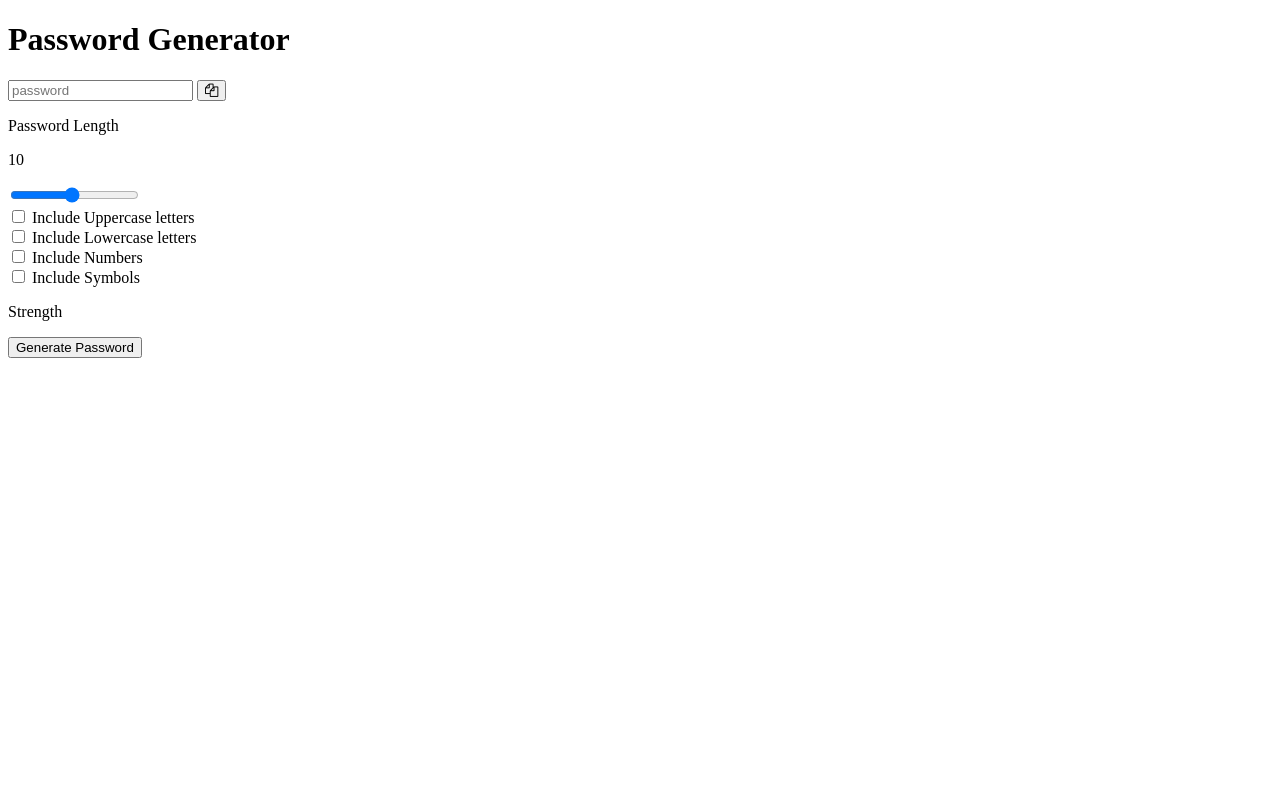
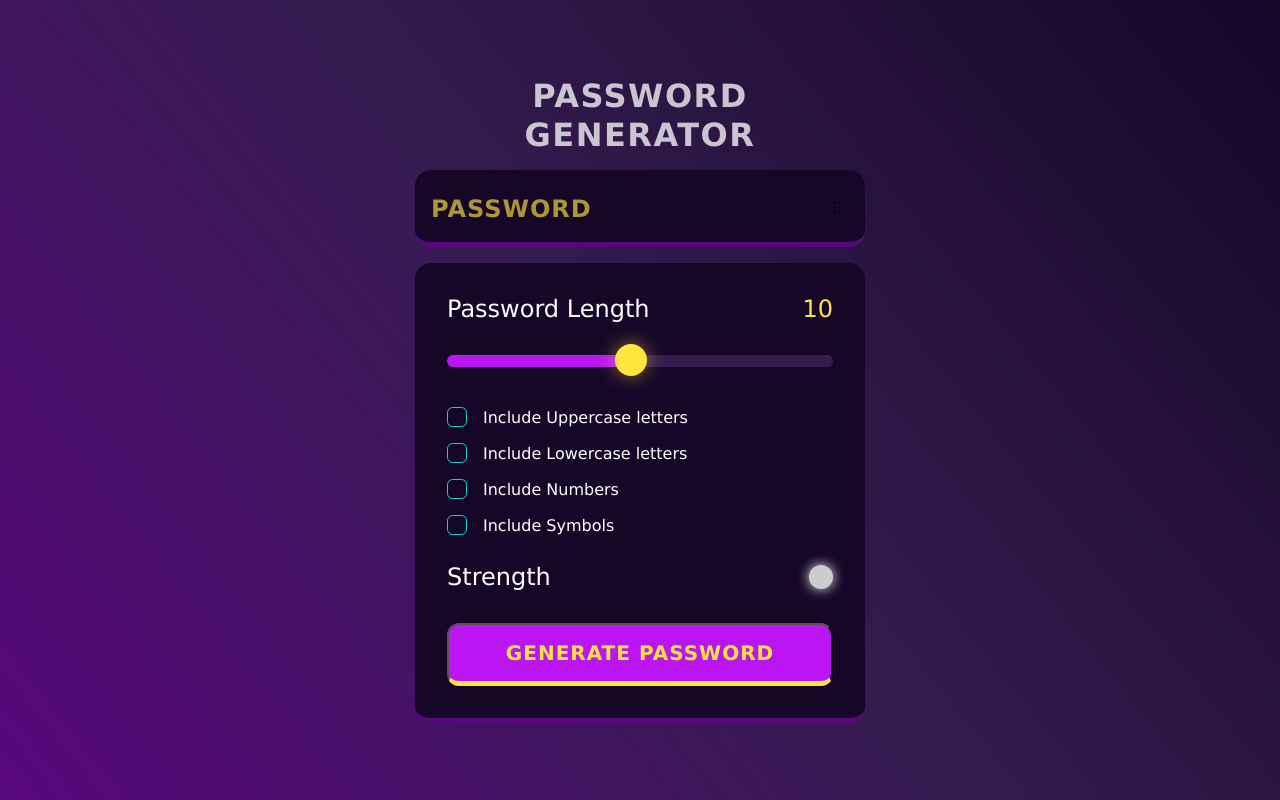
Before and after one commit to ShubhamKas245/password-generator, a plain HTML site: page index.html in a window 1280 px wide. Drawn offline with Linux system fonts and the light colour scheme.

Commit message:
Project Completed

```diff
--- a/index.html
+++ b/index.html
@@ -4,7 +4,11 @@
     <meta charset="UTF-8">
     <meta http-equiv="X-UA-Compatible" content="IE=edge">
     <meta name="viewport" content="width=device-width, initial-scale=1.0">
+    <link rel="preconnect" href="https://fonts.googleapis.com">
+<link rel="preconnect" href="https://fonts.gstatic.com" crossorigin>
+<link href="https://fonts.googleapis.com/css2?family=League+Spartan:wght@100;200;300;400;600&display=swap" rel="stylesheet">
     <link rel="stylesheet" href="https://cdnjs.cloudflare.com/ajax/libs/font-awesome/4.7.0/css/font-awesome.min.css">
+    <link rel="stylesheet" href="style.css">
     <title>Password Generator</title>
 </head>
 <body>
@@ -12,9 +16,9 @@
         <h1>Password Generator</h1>
         <div class="display-container">
          <input readonly class="display" placeholder="password" data-passwordDisplay>
-         <button class="data-copy">
-            <span data-copyMsg></span>
-            <i class="fa fa-copy"></i>
+         <button  data-copy class="copyButton">
+            <span class="tooltip" data-copyMsg></span>
+            <i class="fa fa-copy" ></i>
         </button>
         </div>
         <div class="input-container">
@@ -27,19 +31,19 @@
                 <input type="range" min="1" max="20" class="slider" step="1" data-lengthSlider >
 
                 <!--Checkbox-->
-                <div>
+                <div class="check">
                     <input type="checkbox"  id="uppercase">
                     <label for="uppercase">Include Uppercase letters</label>
                 </div>
-                 <div>
+                 <div class="check">
                     <input type="checkbox"  id="lowercase">
                     <label for="lowercase">Include Lowercase letters</label>
                 </div>
-                 <div>
-                    <input type="checkbox"  id="uppercase">
+                 <div class="check">
+                    <input type="checkbox"  id="numbers">
                     <label for="numbers">Include Numbers</label>
                 </div>
-                 <div>
+                 <div class="check">
                     <input type="checkbox"  id="symbols">
                     <label for="symbols">Include Symbols</label>
                 </div>
@@ -47,7 +51,7 @@
                 <!--Strength Action-->
                 <div class="strength-container">
                     <p>Strength</p>
-                    <div data-indicator></div>
+                    <div class="indicator" data-indicator></div>
                 </div>
                 <button class="generateButton">Generate Password</button>
         </div>
--- a/index.js
+++ b/index.js
@@ -10,23 +10,28 @@ const symbolsCheck=document.querySelector("#symbols");
 const indicator=document.querySelector("[data-indicator]");
 const generateBtn=document.querySelector(".generateButton");
 const allCheckBox=document.querySelectorAll("input[type=checkbox]");
-const symbols='~!@#$%^&+()*_-{}[]:;?/><';
+const symbols='~!@#$%^&+()*_-=|{}[]:;?/,.><';
 
 let password="";
+// let color;
 let passwordLength=10;
 let checkCount=0;
 handleSlider();
+
+setIndicator("#ccc");
 
 // set passwordLength
 function handleSlider(){
     inputSlider.value=passwordLength;
     lengthDisplay.innerText=passwordLength;
-    // allCheckBox.innerHTML=checkCount;
+    const min=inputSlider.min;
+    const max=inputSlider.max;
+    inputSlider.style.backgroundSize=((passwordLength-min)*100/(max-min))+ "100%";
 }
 
-function setIndicator(){
-    indicator.style.backgroundColor=color;
-    // shadow
+function setIndicator(color){
+    indicator.style.backgroundColor = color;
+    indicator.style.boxShadow=`0px 0px 12px 1px ${color}`;
 }
 
 function getRandomInteger(min,max){
@@ -46,22 +51,22 @@ function generateUpperCase(){
 
 function generateSymbols(){
     const randNum=getRandomInteger(0,symbols.length);
-    return symbols.chartAt(randNum);
+    return symbols.charAt(randNum);
 }
 
 function calcStrength(){
     let hasUpper=false;
     let hasLower=false;
     let hasNum=false;
-    let hassym=false;
+    let hasym=false;
     if(uppercaseCheck.checked) hasUpper=true;
     if(lowercaseCheck.checked) hasLower=true;
     if(numbersCheck.checked) hasNum=true;
-    if(symbolsCheck.checked) hassym=true;
+    if(symbolsCheck.checked) hasym=true;
 
-    if(hasUpper && hasLower && (hasNum || hassym) && passwordLength >=8){
+    if(hasUpper && hasLower && (hasNum || hasym) && passwordLength >=8){
         setIndicator("#0f0");
-    }else if((hasLower || hasUpper) && (hasNum || hassym) && passwordLength >=6) {
+    }else if((hasLower || hasUpper) && (hasNum || hasym) && passwordLength >=6) {
         setIndicator("#ff0");
     }else{
         setIndicator("#f00");
@@ -111,7 +116,7 @@ function checkboxChange(){
 }
 
 allCheckBox.forEach((checkbox)=>{
-    checkbox.addEventListener("change",checkboxChange());
+    checkbox.addEventListener("change",checkboxChange);
 })
 
 inputSlider.addEventListener("input",(e)=>{
@@ -120,9 +125,8 @@ inputSlider.addEventListener("input",(e)=>{
 })
 
 copyBtn.addEventListener("click",()=>{
-    if(passwordDisplay.value){
+    if(passwordDisplay.value)
         copyContent();
-    }
 })
 
 generateBtn.addEventListener("click",()=>{
@@ -133,6 +137,7 @@ generateBtn.addEventListener("click",()=>{
         passwordLength = checkCount;
         handleSlider();
      }
+     console.log("starting the journey")
 
      // remove old password
      password="";
@@ -168,14 +173,15 @@ generateBtn.addEventListener("click",()=>{
 
     // compulsory additions
     for(let i=0;i<funArr.length; i++){
-        password+=funArr[i]();
+        password+=funArr[i];
     }
+    console.log("complusory addtion done");
 
     // remaining addition
 
     for(let i=0;i<passwordLength-funArr.length;i++){
         let ranIndex=getRandomInteger(0,funArr.length);
-        password+=funArr[ranIndex]();
+        password += funArr[ranIndex];
     }
 
     // shuffle passoword
@@ -183,6 +189,7 @@ generateBtn.addEventListener("click",()=>{
 
     // show in UI
     passwordDisplay.value=password;
+    console.log("UI Done")
 
     // calculate strength
     calcStrength();
--- /dev/null
+++ b/style.css
@@ -0,0 +1,230 @@
+*,
+*::before,
+*::after {
+    margin: 0;
+    padding: 0;
+    box-sizing: border-box;
+    font-family: 'Lucida Sans', 'Lucida Sans Regular', 'Lucida Grande', 'Lucida Sans Unicode', Geneva, Verdana, sans-serif
+}
+
+:root{
+    --dk-violet:hsl(268,75%,9%);
+    --lt-violet:hsl(268,47%,21%);
+    --lt-violet2:hsl(281,89%,26%);
+    --vb-violet:hsl(285,91%,52%);
+    --vb-violet2:hsl(290,70%,36%);
+
+    --vb-yellow:hsl(52,100%,62%);
+
+    --pl-white:hsl(0,0%,100%);
+
+    --vb-cyan:hsl(176,100%,44%);
+    --vb-cyan2:hsl(177,92%,70%);
+
+    --dk-text:hsl(198,20%,13%);
+}
+
+body {
+    width: 100vw;
+    height: 100vh;
+    display: flex;
+    flex-direction: column;
+    align-items: center;
+    justify-content: center;
+    background: linear-gradient(231deg, rgba(22,6,40,1) 0%,rgba(52, 28, 79,1) 50%,rgba(88,7,125,1) 100%);
+}
+
+.container{
+    width: 90%;
+    max-width: 450px;
+}
+h1{
+    color: var(--pl-white);
+    /* color: white; */
+    opacity: 0.75;
+    text-transform: uppercase;
+    letter-spacing: 1.5px;
+    text-align: center;
+    line-height: 1.2;
+}
+.display-container{
+    position: relative;
+    background-color: var(--dk-violet);
+    border-radius: 1rem;
+    border-bottom: 0.35rem solid var(--lt-violet2);
+    margin: 1rem 0;
+    padding-top: 0.35rem;
+
+}
+.display{
+    width: 100%;
+    background-color: transparent;
+    padding: 1.15rem 1rem;
+    color: var(--vb-yellow);
+    font-weight: 600;
+    font-size: 1.5rem;
+    line-height: 30px;
+    letter-spacing: 1px;
+    padding-right: 3.25rem;
+    border: none;
+}
+.display::placeholder{
+    position: absolute;
+    top: 50%;
+    left: 1.rem;
+    font-size: 1.5rem;
+    line-height: 30px;
+    color: var(--vb-yellow);
+    opacity: 0.65;
+    text-transform: uppercase;
+    transform: translateY(-50%);
+
+}
+.display-container button{
+    position: absolute;
+    top: 50%;
+    right: 1.5rem;
+    transform: translateY(-50%);
+}
+.input-container{
+    width: 100%;
+    background-color: var(--dk-violet);
+    border-radius: 1rem;
+    padding: 2rem;
+    border-bottom: 0.35rem solid var(--lt-violet2);
+}
+.length-container{
+    display: flex;
+    justify-content: space-between;
+    align-items: center;
+}
+.length-container p:nth-child(1){
+    color: var(--pl-white);
+    font-size: 1.5rem;
+}
+.length-container p:nth-child(2){
+    color: var(--vb-yellow);
+    font-size: 1.5rem;
+}
+.strength-container{
+    display: flex;
+    justify-content: space-between;
+    align-items: center;
+    margin-top: 1.7rem;
+    margin-bottom: 2rem;
+}
+.strength-container p{
+    color: var(--pl-white);
+    font-size: 1.5rem;
+}
+.indicator{
+    width: 1.5rem;
+    height: 1.5rem;
+    border-radius: 50%;
+
+}
+.generateButton{
+    width: 100%;
+    padding: 1rem 0;
+    text-align: center;
+    background-color: var(--vb-violet);
+    border-radius: 0.75rem;
+    border-bottom:  0.35rem solid var(--vb-yellow);
+    text-transform: uppercase;
+    letter-spacing: 1px;
+    color: var(--vb-yellow);
+    font-weight: 600;
+    font-size: 1.25rem;
+
+
+}
+.check{
+    display: flex;
+    align-items: center;
+    margin: 1rem 0;
+    gap: 0 1rem;
+}
+.check input{
+    appearance: none;
+    width: 20px;
+    height: 20px;
+    border: 1px solid var(--vb-cyan);
+    cursor: pointer;
+    position: relative;border-radius: 0.35rem;
+}
+.check input:checked{
+    background-color: var(--vb-cyan2);
+}
+.check input:checked::before{
+    content: '✓';
+    position: absolute;
+    color: var(--dk-text);
+    font-size: 1.05rem;
+    font-weight: 600;
+    left: 50%;
+    top: -3.5px;
+    transform: translateX(-50%) translateY(10%);
+}
+.check label{
+    color: var(--pl-white);
+}
+.copyButton{
+    background-color: transparent;
+    border: none;
+    /* color: white; */
+    ;
+}
+.tooltip{
+    position: absolute;
+    background-color: var(--vb-violet2);
+    color: var(--vb-yellow);
+    font-size: 1.25rem;
+    top: -35px;
+    left: -25px;
+    padding: 5px 10px;
+    border-radius: 1rem;
+    opacity: 0;
+    transform: scale(0);
+    transform-origin: bottom;
+    transition: all 250ms ease-in-out;
+}
+.tooltip.active{
+    opacity: 1;
+    transform: scale(1);
+}
+.slider{
+    appearance: none;
+    width: 100%;
+    height: 0.75rem;
+    cursor: pointer;
+    background-color: var(--lt-violet);
+    border-radius: 1rem;
+    margin-top: 2rem;
+    margin-bottom: 1.5rem;
+    background-image: linear-gradient(var(--vb-violet),var(--vb-violet));
+    background-repeat: no-repeat;
+    border: none;
+    outline: none;
+    z-index: -1;
+}
+.slider::-webkit-slider-thumb{
+    position: relative;
+    z-index: 1;
+    appearance: none;
+    height: 2rem;
+    width: 2rem;
+    border-radius: 50%;
+    background-color: var(--vb-yellow);
+    cursor: pointer;
+    margin-top: -3px;
+    box-shadow: 0px 0px 20px 0px rgba(255, 229, 61, 0.50);
+    transition:  all 100ms ease-in;
+}
+.slider:focus{
+    outline: 3px solid var(--vb-yellow);
+}
+.slider::-webkit-slider-thumb:hover{
+    outline: 2px solid var(--vb-yellow);
+    background-color: var(--dk-violet);
+    box-shadow: 0px 0px 20px 0px rgba(255, 229, 61, 0.80);
+}
```
